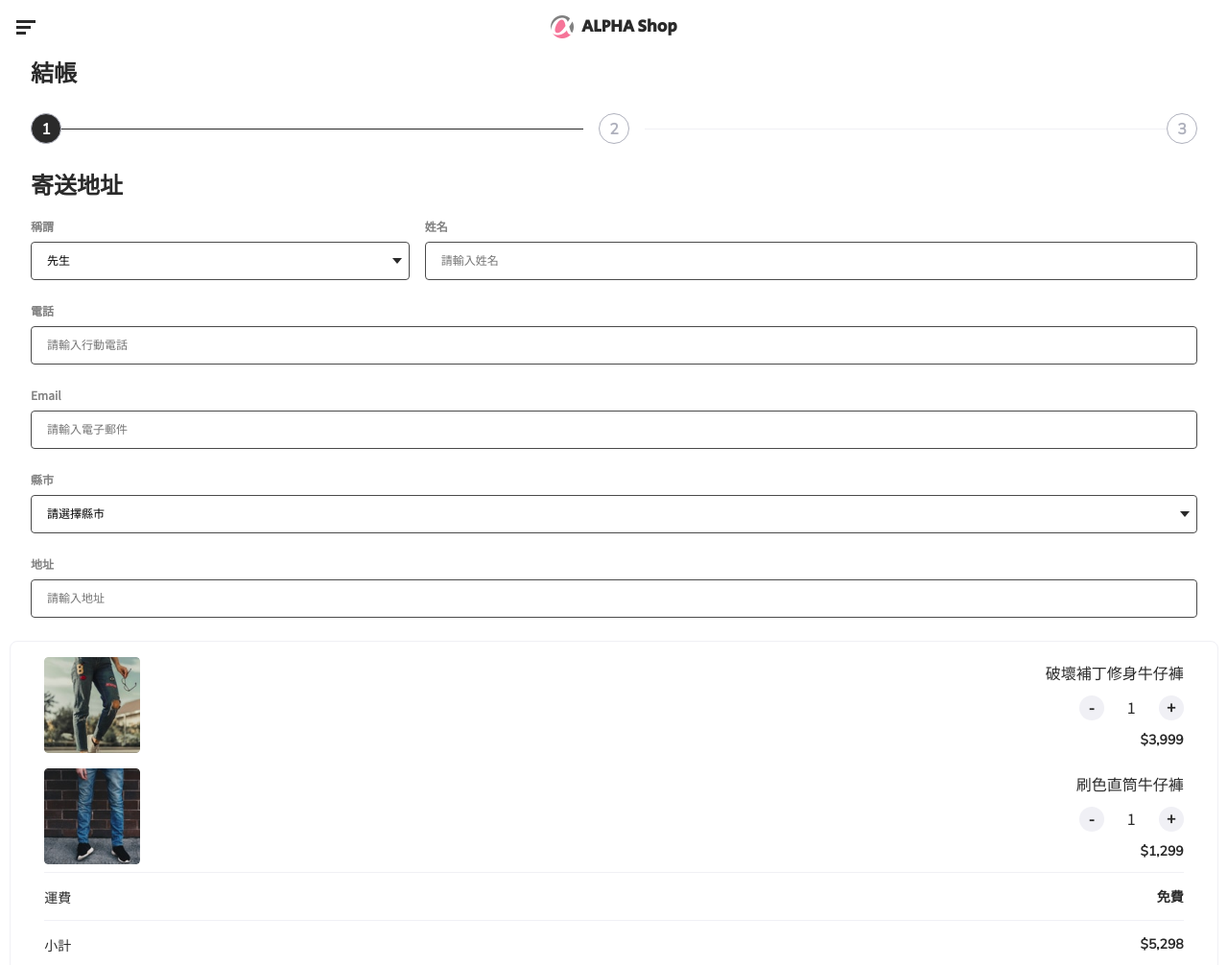
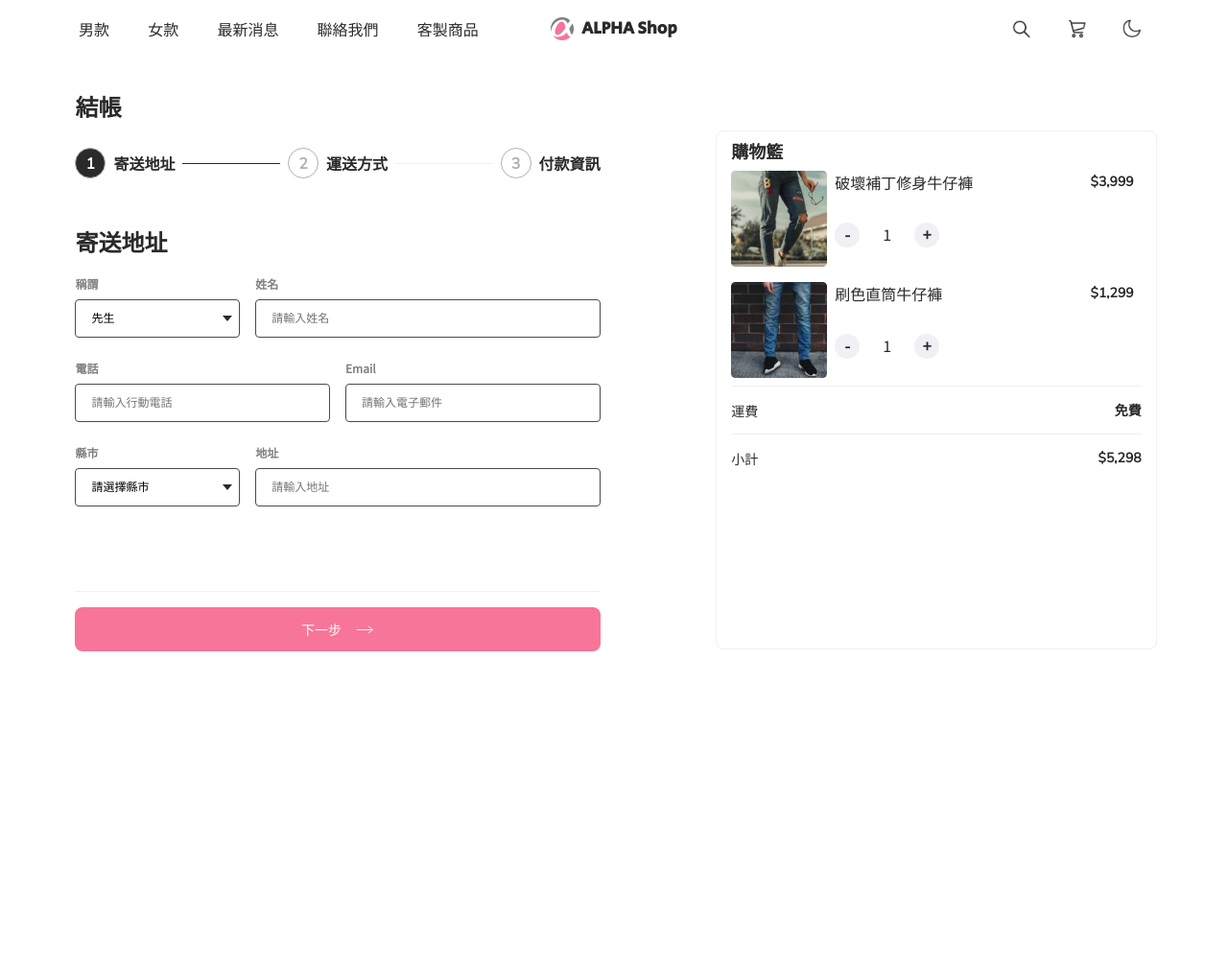
Before and after one commit to imabby0508/shopping-cart, a website built with webpack: page index.html in a window 1280 px wide. Shown: the top 1006 px of the page at 96% size. After the commit the page ends 800 px from the top, so only its background shows below. Built offline with nearby package versions, Linux system fonts and the light colour scheme.

Commit message:
modify RWD css setting

```diff
--- a/index.html
+++ b/index.html
@@ -71,14 +71,17 @@
           <div class="stepper-container">
             <div class="step active">
               <div class="circle-container left-circle"></div>
+              <div class="label-container d-none">寄送地址</div>
               <div class="connect-line first-line"></div>
             </div>
             <div class="step">
               <div class="circle-container"></div>
+              <div class="label-container d-none">運送方式</div>
               <div class="connect-line second-line"></div>
             </div>
             <div class="step">
               <div class="circle-container right-circle"></div>
+              <div class="label-container d-none">付款資訊</div>
             </div>
           </div>
         </div>
@@ -109,18 +112,21 @@
                     <input type="text" placeholder="請輸入姓名" size="10" />
                   </div>
                 </div>
+                <div class="form-content-contact">
                   <!-- 電話 -->
-                <div class="form-row">
+                  <div class="form-row form-row-phone">
                     <label for="">電話</label>
-                  <input type="text" placeholder="請輸入行動電話" />
+                    <input type="text" placeholder="請輸入行動電話" size="10"/>
                   </div>
                   <!-- Email -->
-                <div class="form-row">
+                  <div class="form-row form-row-email">
                     <label for="">Email</label>
-                  <input type="text" placeholder="請輸入電子郵件" />
+                    <input type="text" placeholder="請輸入電子郵件" size="10" />
                   </div>
+                </div>
+                <div class="form-content-residence">
                   <!-- 縣市 -->
-                <div class="form-row">
+                  <div class="form-row form-row-county">
                     <label for="">縣市</label>
                     <div class="select-wrapper">
                       <select name="county" id="county">
@@ -151,9 +157,10 @@
                     </div>
                   </div>
                   <!-- 地址 -->
-                <div class="form-row">
+                  <div class="form-row form-row-address">
                     <label for="">地址</label>
                     <input type="text" placeholder="請輸入地址" />
+                  </div>
                 </div>
               </div>
               <!-- part two -->
@@ -223,6 +230,7 @@
       <div class="cart-panel">
         <div class="container">
           <div class="cart-content">
+            <div class="cart-title d-none">購物籃</div>
             <div class="cart-items-wrapper">
               <!-- <div class="cart-item-wrapper d-flex">
                 <img
--- a/src/main.js
+++ b/src/main.js
@@ -83,7 +83,7 @@ function cartItemsClicked(e) {
 
 function shippingChosen(e) {
   for (const shippingRadioBtn of shippingRadioBtns) {
-    shippingRadioBtn.addEventListener("change", changeShippingFee)
+    shippingRadioBtn.addEventListener("change", changeShippingFee);
   }
 }
 
--- a/src/scss_dir/main.scss
+++ b/src/scss_dir/main.scss
@@ -39,8 +39,6 @@ a:focus {
 }
 
 img {
-  // width: 100%;
-  // height: 100%;
   display: block;
 }
 
@@ -188,9 +186,6 @@ $spacers: (
   border-radius: 4px;
   font-size: 0.75rem;
   padding: 0.75rem 1rem;
-  // &:hover, &:focus {
-  //   border-color: $dark-gray;
-  // }
 }
 
 // style start
@@ -361,6 +356,7 @@ header {
       background: $line-color;
       height: 1px;
       width: calc(50vw - 6em);
+      min-width: 40px;
       &.first-line {
         right: calc(-50% + 2em);
       }
@@ -619,3 +615,177 @@ form {
     }
   }
 }
+
+// RWD >=375px
+@media screen and (min-width: 810px) {
+  body {
+    width: 90%;
+    margin: 0 auto;
+  }
+
+  // navbar
+  header {
+    position: relative;
+    height: 60px;
+    display: grid;
+    grid-template-columns: minmax(300px, 5fr) minmax(150px, auto) minmax(300px, 5fr);
+    grid-gap: 0.5rem;
+  }
+
+  .nav {
+    all: unset;
+    grid-column: 1 / 2;
+    height: 60px;
+    .nav-list {
+      height: 60px;
+      display: grid;
+      grid-auto-flow: column;
+      align-items: center;
+      justify-content: space-around;
+      grid-gap: 0.25rem;
+      .nav-list__item {
+        border: none;
+        height: 60px;
+        margin: 0;
+        line-height: 60px;
+        .icon-wrapper {
+          position: absolute;
+          right: 0.5rem;
+          height: 100%;
+          width: 15%;
+          justify-content: space-around;
+          .icon {
+            img {
+              height: 20px;
+              width: 20px;
+              margin: 20px 0;
+            }
+          }
+        }
+      }
+    }
+  }
+
+  .navbar-toggle-label {
+    display: none;
+  }
+
+  .navbar-brand {
+    grid-column: 2 / 3;
+    height: 60px;
+    margin: 0;
+    .brand__logo {
+      margin: 18px 0;
+    }
+    .brand__name {
+      line-height: 60px;
+    }
+  }
+
+  // main
+  .main-content {
+    display: grid;
+    grid-template-columns: repeat(12, 1fr);
+    grid-template-rows: 0.5fr 1fr 3fr 0.25fr 0.5fr;
+    .stepper-panel {
+      grid-column: 1 / 7;
+      grid-row: 1 / 3;
+      padding-top: 2rem;
+      min-width: 300px;
+      .stepper-container {
+        display: flex;
+        justify-content: space-between;
+      .step {
+        display: flex;
+        align-items: center;
+        flex: initial;
+        .circle-container {
+          margin: initial;
+        }
+        .label-container {
+          display: initial;
+          margin-left: 0.5rem;
+        }
+        .connect-line {
+          width: calc((50vw * 0.9 * 0.95 - 104px * 3 - 0.5rem * 4)/2);
+          min-width: 5px;
+        }
+        .first-line, .second-line {
+          left: calc(100% + 0.5rem);
+        }
+      }
+     }
+    }
+    .form-panel {
+      min-width: 300px;
+      grid-column: 1 / 7;
+      grid-row: 3 / 4;
+      .form-content-contact, .form-content-residence {
+        display: grid;
+        grid-template-columns: repeat(6, 1fr);
+        gap: 1rem;
+        .form-row-phone {
+          grid-column: 1 / 4;
+        }
+        .form-row-email {
+          grid-column: 4 / 7;
+        }
+        .form-row-county {
+          grid-column: 1 / 3;
+        }
+        .form-row-address {
+          grid-column: 3 / 7;
+        }
+      }
+    }
+    .cart-panel {
+      min-width: 300px;
+      grid-column: 8 / 13;
+      grid-row: 2 / 6;
+      .cart-title {
+        display: initial;
+        font-size: 18px;
+        font-weight: 700;
+        line-height: 1.5rem;
+      }
+      .cart-item-wrapper {
+        display: grid;
+        grid-template-columns: 100px minmax(auto, 600px);
+        justify-content: start;
+        width: 100%;
+        .cart-item-details {
+          grid-column: 2 / 3;
+          display: grid;
+          grid-template-columns: 6fr 0.5fr;
+          grid-template-rows: 1fr 1fr;
+          grid-gap: 0.5rem;
+          align-items: start;
+          margin: 0.5rem;
+          .cart-item__name {
+            grid-column: 1 / 2;
+            grid-row: 1 / 2;
+            text-align: start;
+          }
+          .cart-item-quantity-wrapper {
+            grid-column: 1 / 2;
+            grid-row: 2 / 3;
+          }
+          .cart-item__price {
+            grid-column: 2 / 3;
+            grid-row: 1 / 2;
+            margin: 2px 0;
+          }
+        }
+      }
+    }
+    .line {
+      grid-column: 1 / 7;
+      grid-row: 4 / 5;
+      margin: 1rem auto;
+    }
+    .button-panel {
+      grid-column: 1 / 7;
+      grid-row: 5 / 6;
+    }
+  }
+}
```
Also changed, not shown: dist/main.css. Lines whose indentation alone changed are shown as unchanged.
